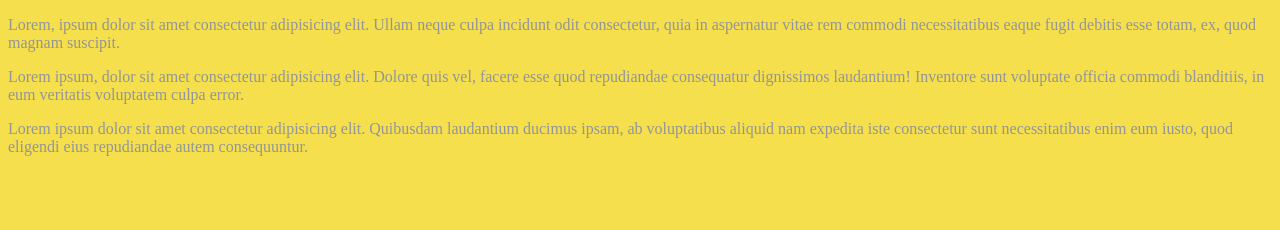
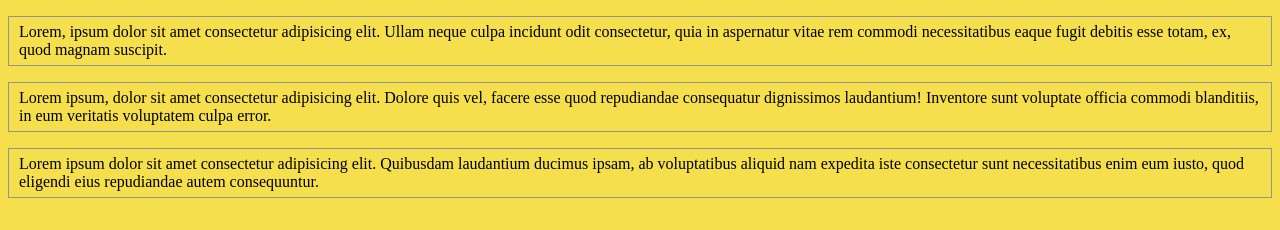
Before and after one commit to mitthrawnuruodo/demo-210929, a plain HTML site: page index.html in a window 1280 px wide. Drawn offline with Linux system fonts and the light colour scheme.

Commit message:
Update style.css

```diff
--- a/style.css
+++ b/style.css
@@ -1,4 +1,8 @@
 * {
-  color: #939597;
+  color: black;
   background-color: #F5DF4D;
 }
+p {
+  padding: 6px 10px;
+  border: 1px solid #939597;
+}
```
